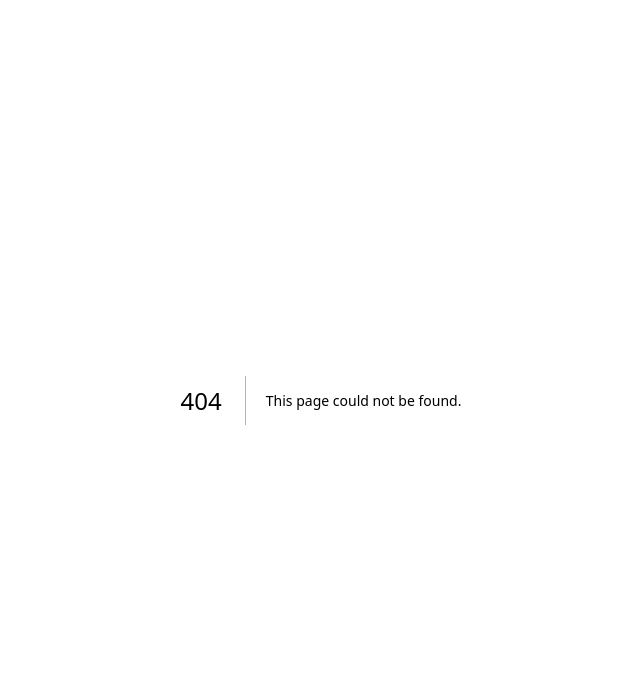
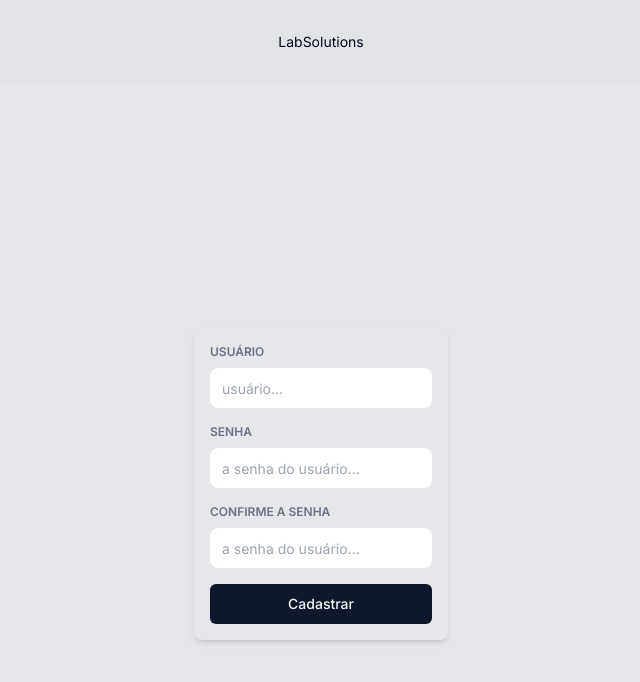
Before and after one commit to DouglasB834/lab_front, a Next.js app: page /cadastrar in a window 1280 px wide. Before the commit this address had no page. Shown: the top 682 px of the page, without its empty margins (319-959 px from the left). Built offline with nearby package versions, Linux system fonts and the light colour scheme.

Commit message:
feat: register page, register form, admin menu created

```diff
--- a/src/app/(home)/page.tsx
+++ b/src/app/(home)/page.tsx
@@ -1,5 +1,7 @@
 "use client";
-import { Header } from "@/components/header/header";
+import { MenuAdmin } from "@/components/aside/menuAdmin";
+import { CardMenu } from "@/components/card/cardMenu";
+
 import { useRouter } from "next/navigation";
 import { useEffect } from "react";
 import { useUserStore } from "../store/store";
@@ -7,6 +9,7 @@ import { useUserStore } from "../store/store";
 export default function Home() {
   const { user } = useUserStore();
   const router = useRouter();
+  console.log(user);
   useEffect(() => {
     if (!user.username) {
       router.push("/login");
@@ -14,8 +17,10 @@ export default function Home() {
   }, []);
   return (
     <>
-      <Header />
-      <main className="bg-red-300 h-full m-auto max-w-6xl"></main>
+      <MenuAdmin />
+      <main className="h-full m-auto max-w-6xl w-11/12 py-8 flex justify-center flex-wrap">
+        <CardMenu />
+      </main>
     </>
   );
 }
--- /dev/null
+++ b/src/app/cadastrar/page.tsx
@@ -0,0 +1,52 @@
+"use client";
+import { Input } from "@/components/input/Input";
+import { Button } from "@/components/ui/button";
+import { zodResolver } from "@hookform/resolvers/zod";
+import { useForm } from "react-hook-form";
+import { RegisterData, registerSchema } from "../interfaces/interfaces";
+
+export default function Cadastrar() {
+  const {
+    register,
+    handleSubmit,
+    formState: { errors },
+  } = useForm<RegisterData>({
+    resolver: zodResolver(registerSchema),
+    mode: "onChange",
+  });
+  const handleRegister = (data: RegisterData) => {
+    //SÓ ESPERAR OS GURIS ENTREGAREM O REGISTER DE USUÁRIOS
+    console.log(data);
+  };
+  return (
+    <main className="bg-gray-200 h-screen w-full flex items-center justify-center">
+      <form
+        noValidate
+        onSubmit={handleSubmit(handleRegister)}
+        className="flex flex-col shadow-md p-4 rounded-lg gap-4"
+      >
+        <Input
+          label="usuário"
+          placeholder="usuário..."
+          register={register("username")}
+          errorMsg={errors.username && errors.username.message}
+        />
+        <Input
+          label="senha"
+          placeholder="a senha do usuário..."
+          register={register("password")}
+          type="password"
+          errorMsg={errors.password && errors.password.message}
+        />
+        <Input
+          label="confirme a senha"
+          placeholder="a senha do usuário..."
+          register={register("confirmPassword")}
+          type="password"
+          errorMsg={errors.confirmPassword && errors.confirmPassword.message}
+        />
+        <Button type="submit">Cadastrar</Button>
+      </form>
+    </main>
+  );
+}
--- a/src/app/interfaces/interfaces.ts
+++ b/src/app/interfaces/interfaces.ts
@@ -6,6 +6,14 @@ const userSchema = z.object({
   isAdmin: z.boolean().default(false),
 });
 export const loginSchema = userSchema.omit({ isAdmin: true });
-
+export const registerSchema = loginSchema
+  .extend({
+    confirmPassword: z.string().min(1, "a senha deve ser informada").max(50),
+  })
+  .refine((val) => val.password == val.confirmPassword, {
+    message: "As senhas devem ser iguais",
+    path: ["confirmPassword"],
+  });
 export type User = z.infer<typeof userSchema>;
 export type LoginData = z.infer<typeof loginSchema>;
+export type RegisterData = z.infer<typeof registerSchema>;
--- a/src/app/layout.tsx
+++ b/src/app/layout.tsx
@@ -1,3 +1,4 @@
+import { Header } from "@/components/header/header";
 import type { Metadata } from "next";
 import { Inter } from "next/font/google";
 import "./globals.css";
@@ -16,7 +17,10 @@ export default function RootLayout({
 }) {
   return (
     <html lang="en">
-      <body className={inter.className}>{children}</body>
+      <body className={inter.className}>
+        <Header />
+        {children}
+      </body>
     </html>
   );
 }
--- /dev/null
+++ b/src/components/aside/menuAdmin.tsx
@@ -0,0 +1,9 @@
+import Link from "next/link";
+
+export const MenuAdmin = () => {
+  return (
+    <aside className="absolute top-24 left-0 p-6 bg-blue-100 rounded-sm w-max">
+      <Link href="/cadastrar">Cadastrar novo usuário</Link>
+    </aside>
+  );
+};
--- /dev/null
+++ b/src/components/card/cardMenu.tsx
@@ -0,0 +1,11 @@
+import { PlusCircle } from "lucide-react";
+export const CardMenu = () => {
+  return (
+    <button className="flex gap-6 flex-col items-end bg-gray-200 w-max p-5 rounded-md shadow-lg">
+      <h3 className="text-blue-400 font-bold uppercase">Cadastrar coleta</h3>
+      <div>
+        <PlusCircle color="blue" />
+      </div>
+    </button>
+  );
+};
```
